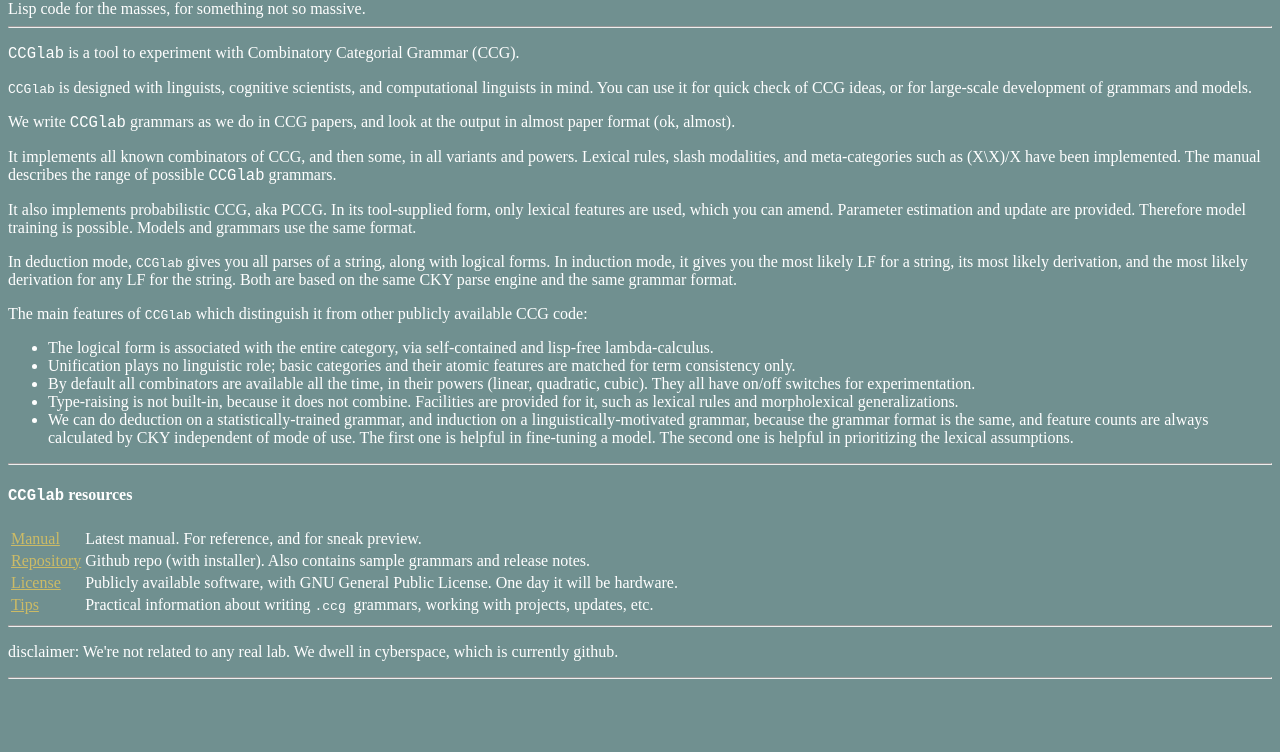
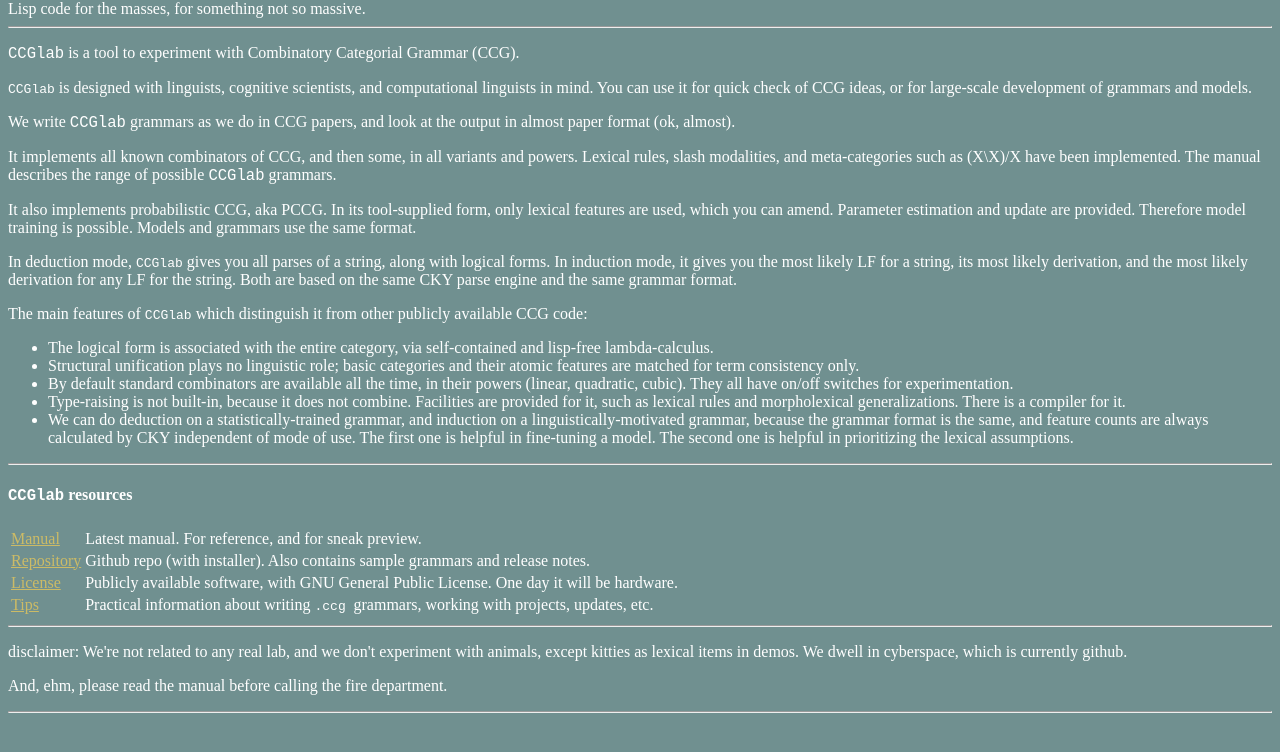
Before and after one commit to bozsahin/ccglab, a plain HTML site: page docs/index.html in a window 1280 px wide. Shown: the part 48-800 px from the top of the page. Drawn offline with Linux system fonts and the light colour scheme.

Commit message:
Update index.html

```diff
--- a/docs/index.html
+++ b/docs/index.html
@@ -43,11 +43,11 @@ for the string. Both are based on the same CKY parse engine and the same grammar
 <p> The main features of <code>CCGlab</code> which distinguish it from other publicly available CCG code:
 <ul>
 <li> The logical form is associated with the entire category, via self-contained and lisp-free lambda-calculus.
-<li> Unification plays no linguistic role; basic categories and their atomic features are matched for term consistency only.
-<li> By default all combinators are available all the time, in their powers (linear, quadratic, cubic).
+<li> Structural unification plays no linguistic role; basic categories and their atomic features are matched for term consistency only.
+<li> By default standard combinators are available all the time, in their powers (linear, quadratic, cubic).
  They all have on/off switches for experimentation.
 <li> Type-raising is not built-in, because it does not combine. Facilities are provided for it, such as
-lexical rules and morpholexical generalizations.
+lexical rules and morpholexical generalizations. There is a compiler for it.
 <li> We can do deduction on a statistically-trained grammar, and induction on a linguistically-motivated grammar, because the grammar
 format is the same, and feature counts are always calculated by CKY independent of mode of use. The first one is helpful in fine-tuning a model. The second one is helpful in prioritizing the lexical assumptions.
 </ul>
@@ -68,8 +68,10 @@ format is the same, and feature counts are always calculated by CKY independent
 <td>Practical information about writing <code>.ccg </code> grammars, working with projects, updates, etc.</td></tr>
 </table>
 <hr>
-<p>disclaimer: We're not related to any real lab. We dwell
+<p>disclaimer: We're not related to any real lab, and we don't experiment with animals, except kitties as lexical items
+ in demos. We dwell
 in cyberspace, which is currently github.
+<p> And, ehm, please read the manual before calling the fire department.
 <hr>
 </font>
 </body>
```
